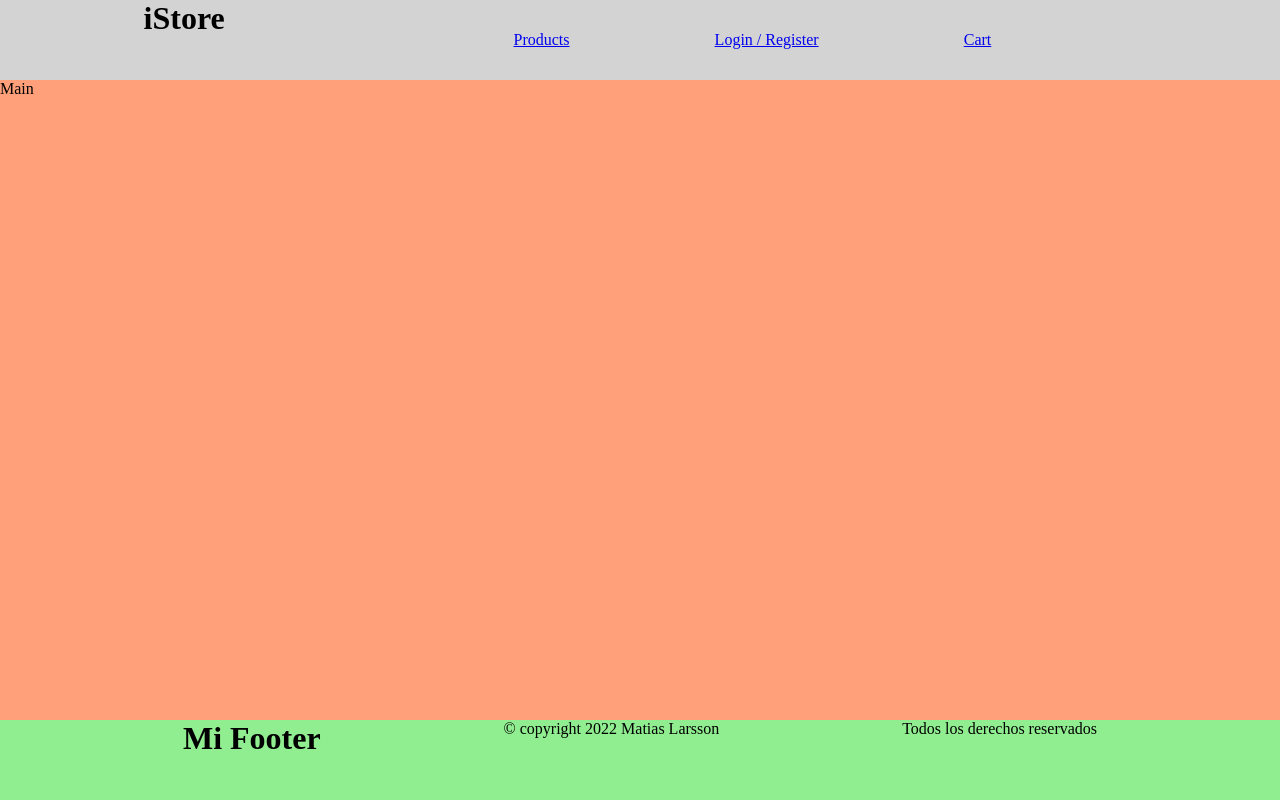
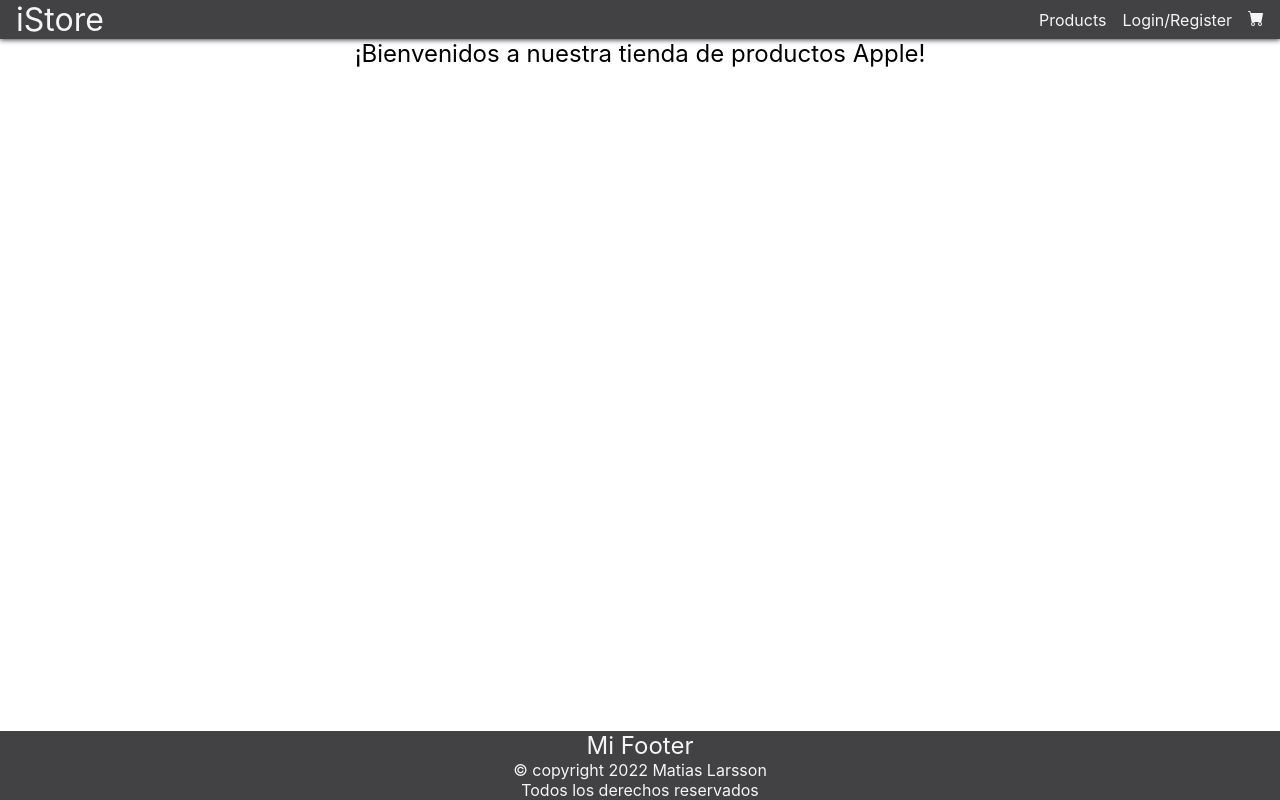
Before and after one commit to MatiLarsson/ProyectoFinal_ReactJS_Larsson, a React (Create React App) app: page / in a window 1280 px wide. Built offline with nearby package versions, Linux system fonts and the light colour scheme.

Commit message:
Entrega de desafío clase 4

```diff
--- a/package.json
+++ b/package.json
@@ -6,7 +6,9 @@
     "@testing-library/jest-dom": "^5.16.2",
     "@testing-library/react": "^12.1.2",
     "@testing-library/user-event": "^13.5.0",
+    "node-sass": "^7.0.1",
     "react": "^17.0.2",
+    "react-bootstrap-icons": "^1.7.2",
     "react-dom": "^17.0.2",
     "react-scripts": "5.0.0",
     "web-vitals": "^2.1.4"
--- a/src/App.js
+++ b/src/App.js
@@ -1,12 +1,13 @@
 import NavBar from './components/NavBar'
-import Main from './components/Main'
+import ItemListContainer from './components/ItemListContainer'
 import Footer from './components/Footer'
 
 const App = () => {
+    const saludo = "¡Bienvenidos a nuestra tienda de productos Apple!"
     return (
         <>
             <NavBar/>
-            <Main/>
+            <ItemListContainer greeting={saludo}/>
             <Footer/>
         </>
     )
--- /dev/null
+++ b/src/components/CartWidget.jsx
@@ -0,0 +1,11 @@
+import { CartFill } from 'react-bootstrap-icons'
+
+const CartWidget = () => {
+  return (
+    <div>
+        <CartFill/>
+    </div>
+  )
+}
+
+export default CartWidget
--- a/src/components/Footer.js
+++ b/src/components/Footer.jsx
@@ -1,7 +1,7 @@
 const Footer = () => {
     return (
         <footer>
-            <h1>Mi Footer</h1>
+            <h2>Mi Footer</h2>
             <p>&copy; copyright 2022 Matias Larsson</p>
             <p>Todos los derechos reservados</p>
         </footer>
--- /dev/null
+++ b/src/components/ItemListContainer.jsx
@@ -0,0 +1,7 @@
+const ItemListContainer = ({greeting}) => {
+  return (
+    <h2 className="container">{greeting}</h2>
+  )
+}
+
+export default ItemListContainer
--- a/src/components/Main.js
+++ /dev/null
@@ -1,7 +0,0 @@
-const Main = () => {
-  return (
-    <div className="main">Main</div>
-  )
-}
-
-export default Main
--- a/src/components/NavBar.js
+++ /dev/null
@@ -1,14 +0,0 @@
-const NavBar = () => {
-    return (
-        <header>
-            <h1>iStore</h1>
-            <nav>
-                <a href="https://es.reactjs.org/" target="blank">Products</a>
-                <a href="https://es.reactjs.org/" target="blank">Login / Register</a>
-                <a href="https://es.reactjs.org/" target="blank">Cart</a>
-            </nav>
-        </header>
-    )
-}
-
-export default NavBar
--- /dev/null
+++ b/src/components/NavBar.jsx
@@ -0,0 +1,26 @@
+import CartWidget from "./CartWidget"
+
+const NavBar = () => {
+    return (
+        <header>
+            <span className="brand">
+                <a href="https://es.reactjs.org/" target="blank">iStore</a>
+            </span>
+            <nav>
+                <ul>
+                    <li>
+                        <a href="https://es.reactjs.org/" target="blank" className="nav--item">Products</a>
+                    </li>
+                    <li>
+                        <a href="https://es.reactjs.org/" target="blank" className="nav--item">Login/Register</a>
+                    </li>
+                    <li>
+                        <a href="https://es.reactjs.org/" target="blank" className="nav--item"><CartWidget/></a>
+                    </li>
+                </ul>
+            </nav>
+        </header>
+    )
+}
+
+export default NavBar
--- a/src/index.js
+++ b/src/index.js
@@ -2,6 +2,6 @@ import React from 'react'
 import ReactDOM from 'react-dom'
 
 import App from './App'
-import './style.css'
+import './style.scss'
 
 ReactDOM.render(<App/>, document.getElementById('root'))
--- a/src/style.css
+++ /dev/null
@@ -1,41 +0,0 @@
-*{
-    margin: 0;
-    padding: 0;
-    box-sizing: border-box;
-}
-#root{
-    height: 100%;
-    width: 100%;
-}
-body{
-    width: 100vw;
-    height: 100vh;
-}
-header{
-    width: 100%;
-    height: 10%;
-    display: flex;
-    flex-direction: row;
-    justify-content: space-evenly;
-    background-color: lightgrey;
-}
-nav{
-    width: 60%;
-    display: flex;
-    flex-direction: row;
-    justify-content: space-evenly;
-    align-items: center;
-}
-.main{
-    width: 100vw;
-    height: 80%;
-    background-color: lightsalmon;
-}
-footer{
-    width: 100vw;
-    height: 10%;
-    display: flex;
-    flex-direction: row;
-    justify-content: space-evenly;
-    background-color: lightgreen;
-}
--- /dev/null
+++ b/src/style.scss
@@ -0,0 +1,63 @@
+*{
+    margin: 0;
+    padding: 0;
+    box-sizing: border-box;
+    font-family: -apple-system, BlinkMacSystemFont, 'Segoe UI', Roboto, Oxygen, Ubuntu, Cantarell, 'Open Sans', 'Helvetica Neue', sans-serif;
+    font-weight: 400;
+    #root{
+        height: 100vh;
+        width: 100vw;
+        display: flex;
+        flex-direction: column;
+        header{
+            color: #f5f5f7;
+            width: 100vw;
+            display: flex;
+            justify-content: space-between;
+            background-color: #424245;
+            box-shadow: 0px 1px 5px #424245;
+            .brand{
+                margin-left: 1rem;
+                font-size: 2rem;
+                a{
+                    color: #f5f5f7;
+                    text-decoration: none;
+                }
+            }
+            nav{
+                display: flex;
+                align-items: center;
+                ul{
+                    list-style: none;
+                    display: flex;
+                    justify-content: space-evenly;
+                    align-items: center;
+                    li{
+                        display: flex;
+                        align-items: center;
+                        a{
+                            color: #f5f5f7;
+                            text-decoration: none;
+                            margin-right: 1rem;
+                        }
+                    }
+                }
+            }
+        }
+        .container{
+            flex-grow: 1;
+            width: 100%;
+            display: flex;
+            flex-direction: column;
+            align-items: center;
+        }
+        footer{
+            color: #f5f5f7;
+            width: 100vw;
+            display: flex;
+            flex-direction: column;
+            align-items: center;
+            background-color: #424245;
+        }
+    }
+}
```
Also changed, not shown: 1 other file (tests, documents, lock files or other folders).
